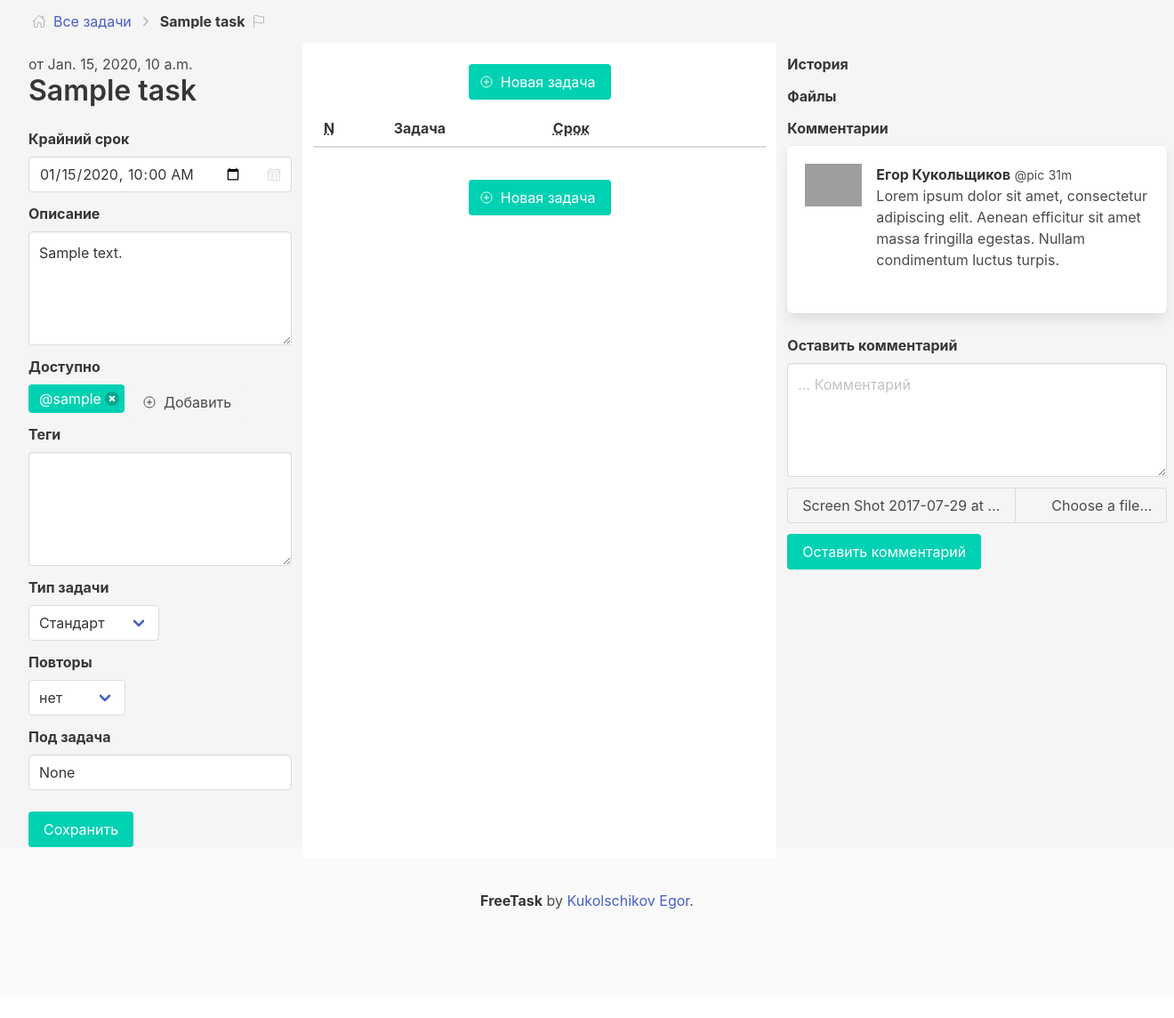
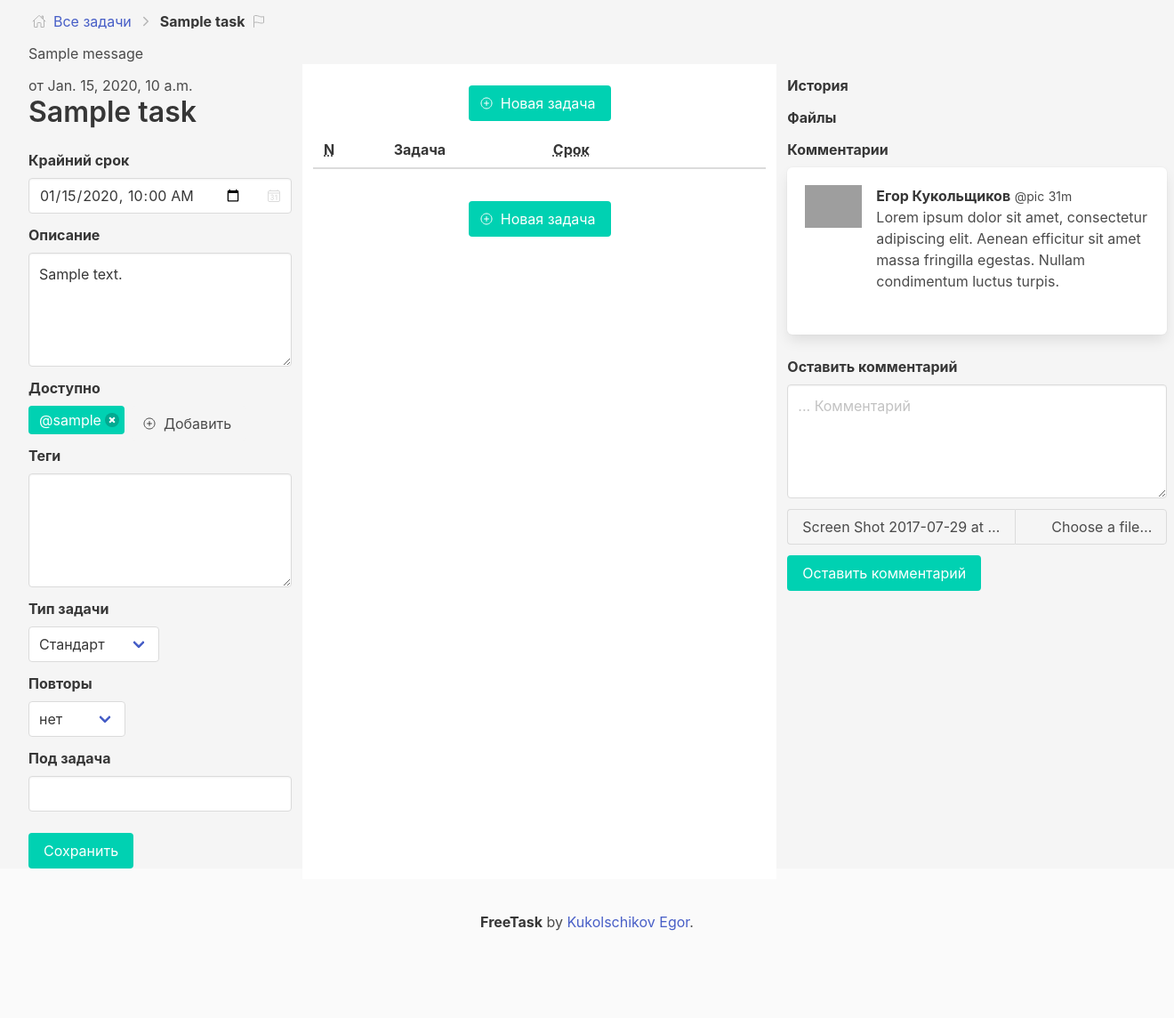
Before and after one commit to ZOrtanin/free_task, a Django app: page /tasks/tasks/1/ in a window 1320 px wide. Shown: the part 56-1200 px from the top of the page at 89% size. Before the commit the page ends 1078 px from the top, so only its background shows below. Run offline with Django 5.2, Linux system fonts and the light colour scheme; a user stored in the database is signed in; tables that the repository leaves empty hold one stand-in row (values such as "Sample post"); grey boxes marked "Sample" are stand-in pictures; one stand-in notice (Sample message) is shown; lists and menus that the app fills with data are empty; grey boxes are pictures that could not be loaded.

Commit message:
Bugs
edit parent None

```diff
--- a/backend/tasks/forms.py
+++ b/backend/tasks/forms.py
@@ -27,20 +27,21 @@ class ParentTaskForm(forms.ModelForm):
             'deadline': forms.DateTimeInput(attrs={'type': 'datetime-local', 'class': 'input'}),
 
         }
-        print('work select 1')
+
+        # print('work select 1')
 
         def __init__(self, *args, **kwargs):
             # Передадим пользователя в форму
             user = kwargs.pop('user', None)
-            current_task = kwargs.pop('current_task', None)
+            # current_task = kwargs.pop('current_task', None)
             super().__init__(*args, **kwargs)
 
-            print('work select 2')
+            self.fields['parent'].required = False
 
             if user:
                 self.fields['parent'].queryset = Task.objects.filter(
                     author=user,
                     parent__isnull=True
                     )
-                if current_task:
-                    print('work select 3 ')
+        #         if current_task:
+        #             print('work select 3 ')
--- a/backend/tasks/templates/tasks/task.html
+++ b/backend/tasks/templates/tasks/task.html
@@ -84,6 +84,17 @@
                 {% endif %}
 
               </span>
+            </div>
+
+            <!-- Ошибки -->
+            <div>
+              {% if messages %}
+                <ul class="messages">
+                  {% for message in messages %}
+                    <li>{{ message }}</li>
+                  {% endfor %}
+                </ul>
+              {% endif %}
             </div>
 
             <div class="columns is-fullheight pt-3">
@@ -193,7 +204,11 @@
                         <!-- Над задача -->
                           <div class="field">
                             <label class="label">Под задача</label>
-                            <input class="input"  type="" name="parent" id="id_parent" value="{{ parent_task.parent_id }}">
+                            {% if parent_task.parent_id != None %}
+                              <input class="input"  type="" name="parent" id="id_parent" value="{{ parent_task.parent_id }}">
+                            {% else %}
+                              <input class="input"  type="" name="parent" id="id_parent" value="">
+                            {% endif %}
                             <!-- <div class="select">
                               <select>
                                   <option value="None">-- на уровень выше --</option>
--- a/backend/tasks/urls.py
+++ b/backend/tasks/urls.py
@@ -22,4 +22,5 @@ urlpatterns = [
 
     # Урлы для помощи
     path('form-help/parent/<int:task_id>', views.parent_form_view, name='help-parentform'),
+    # path('error/', views.error, name='error'),
 ]
--- a/backend/tasks/views.py
+++ b/backend/tasks/views.py
@@ -4,6 +4,8 @@ from django.contrib.auth.decorators import login_required
 from .models import Task, TaskStatus
 from django.db.models import Case, When, IntegerField
 from django.db.models import Q
+
+from django.contrib import messages
 
 from django.views.decorators.http import require_POST
 from django.http import JsonResponse
@@ -28,7 +30,7 @@ def parent_form_view(request, task_id=None):
 
 
 @login_required
-def task_list(request, task_id=None):
+def task_list(request, task_id=None, error=None):
     users = User.objects.exclude(id=request.user.id)
 
     if request.method == 'POST':
@@ -76,6 +78,7 @@ def task_list(request, task_id=None):
             'tasks': children,
             'form': form,
             'parent_form': parent_form,
+            'errors': error,
         }
 
     else:
@@ -101,7 +104,7 @@ def task_list(request, task_id=None):
         context = {
             'tasks': tasks,
             'form': form,
-
+            'errors': error,
         }
 
     return render(request, 'tasks/task.html', context)
@@ -155,6 +158,7 @@ def complete_task(request, task_id, status_id, parent_task=None):
 def edit_task(request, task_id):
     task = get_object_or_404(Task, id=task_id, author=request.user)
     form = TaskForm(request.POST, instance=task)
+
     if form.is_valid():
         form.save()
 
@@ -168,8 +172,14 @@ def edit_task(request, task_id):
 def edit_parent_task(request, task_id):
     task = get_object_or_404(Task, id=task_id, author=request.user)
     form = ParentTaskForm(request.POST, instance=task)
+
     if form.is_valid():
         form.save()
+        return redirect('task_list_child', task_id=task_id)
+
+    # for error in form.errors:
+    messages.error(request, f"{form.errors}")
+
     return redirect('task_list_child', task_id=task_id)
 
 
```
